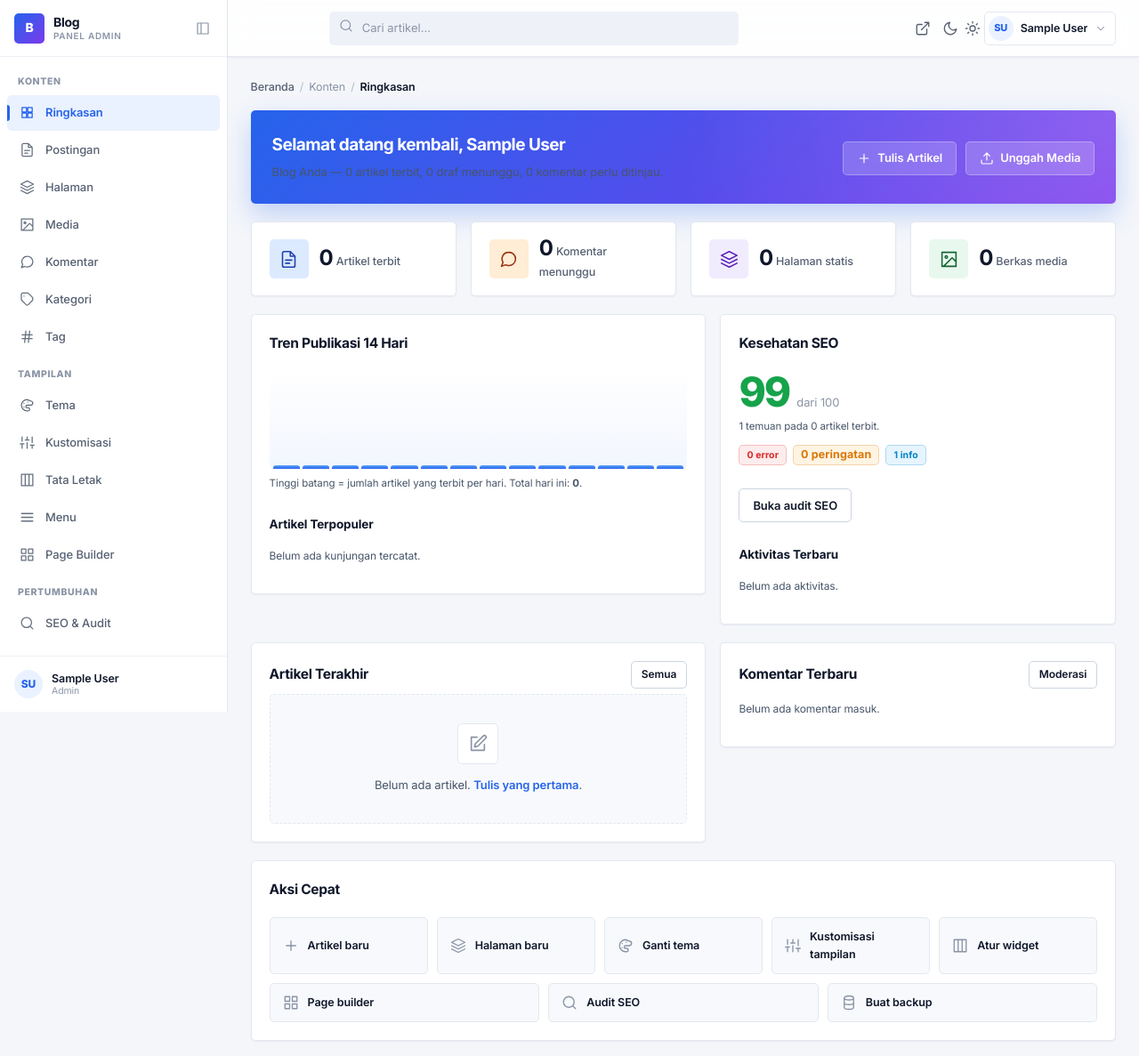
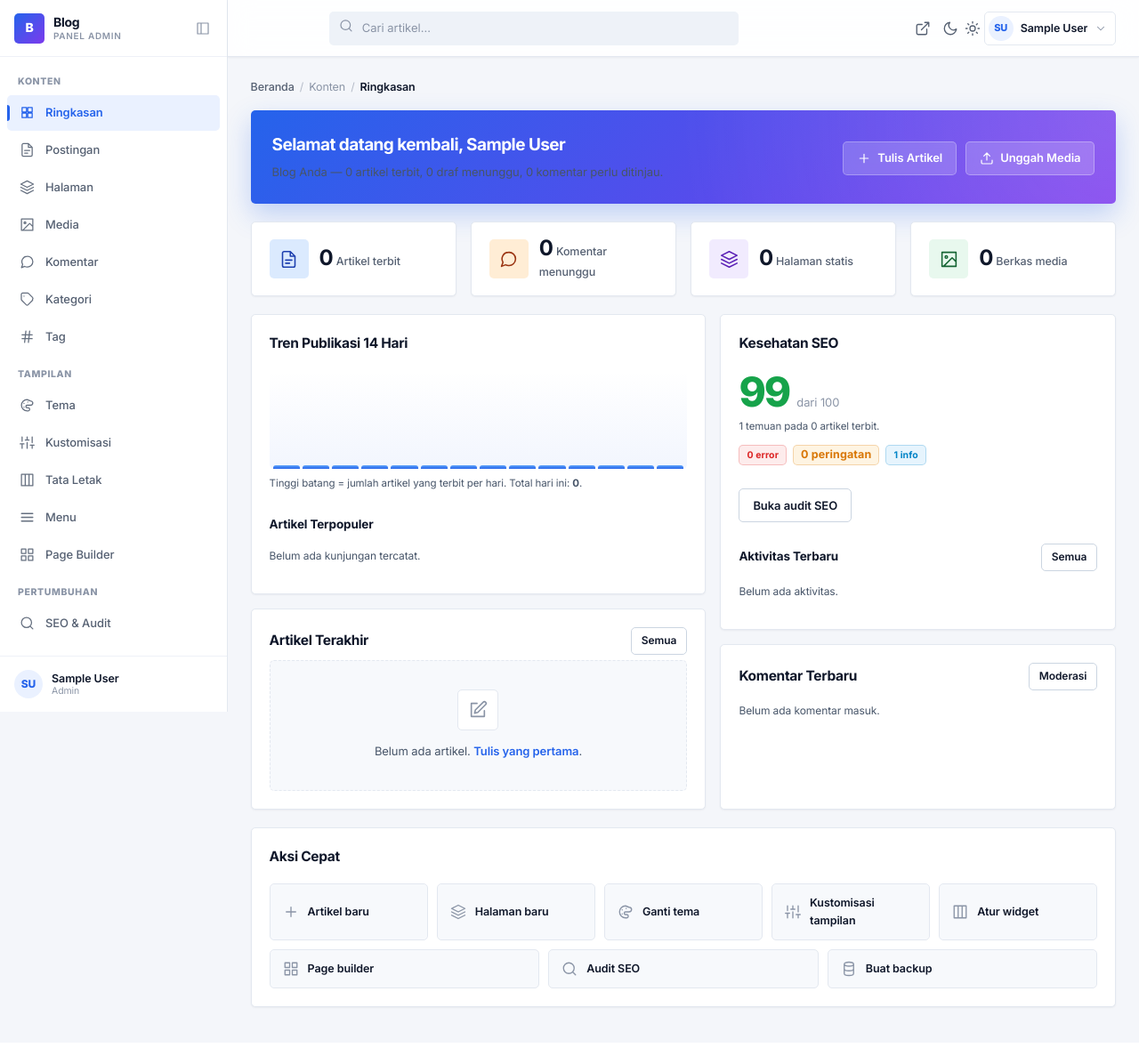
Before and after one commit to mjra271099/CMS-BLOGGING, a PHP site: page /admin in a window 1280 px wide. Shown: the top 1187 px of the page at 89% size. After the commit the page ends 1134 px from the top, so only its background shows below. Run offline with PHP 8.4, Linux system fonts and the light colour scheme; the visitor is signed in with stand-in values (Sample User, id 1); data that the repository does not hold is empty; some libraries are stand-ins or nearby versions.

Commit message:
fix(admin): remove empty gap bands from dashboard and SEO layouts
Both screens stacked two `.dashboard-cols` rows. Because a grid row is as tall
as its tallest card, a short card in row 1 left hundreds of pixels of page
background empty before row 2 began (measured 300-450px on the dashboard and
583/481px on the SEO screen).

- Dashboard and SEO now use `.dashboard-grid` with two independent
  `.dashboard-col` tracks. Each track stacks its own cards, so a tall card on
  one side can never push the next row down.
- Columns stretch to the same height and the last card in each track absorbs
  any leftover space, so both stacks end level with no background hole.
- Dashboard activity feed shows the 8 newest entries and links to the full
  activity log, which keeps the two columns naturally balanced.
- `.dashboard-cols` is retained for the single-row form/list screens.

Verified: dashboard and SEO have zero vertical holes and zero inter-section
gaps at 390, 990 and 1440px; both columns end at identical offsets; 23 admin
screens return 200 with no PHP notices; 46 integration + 36 HTTP tests pass;
SEO verification form still renders exactly one copy of every field.

```diff
--- a/app/Http/AdminController.php
+++ b/app/Http/AdminController.php
@@ -180,7 +180,7 @@ final class AdminController
     {
         $base = ['user' => $user, 'view' => $view];
         return match ($view) {
-            'dashboard' => $base + ['title' => 'Ringkasan', 'stats' => Analytics::overview(), 'activity' => Analytics::recentActivity(10), 'latest' => Post::query(['status' => 'all'], 6), 'comments' => Analytics::latestComments(5), 'topPosts' => Analytics::topPosts(5), 'seo' => Seo::audit()],
+            'dashboard' => $base + ['title' => 'Ringkasan', 'stats' => Analytics::overview(), 'activity' => Analytics::recentActivity(8), 'latest' => Post::query(['status' => 'all'], 6), 'comments' => Analytics::latestComments(5), 'topPosts' => Analytics::topPosts(5), 'seo' => Seo::audit()],
             'posts' => $base + $this->postsData(),
             'post-edit' => $base + $this->postEditData(),
             'pages' => $base + ['title' => 'Halaman', 'pages' => Page::all(['status' => 'all'])],
--- a/app/Views/admin/dashboard.php
+++ b/app/Views/admin/dashboard.php
@@ -84,7 +84,10 @@ foreach ($traffic as $row) {
     </a>
 </div>
 
-<div class="dashboard-cols">
+<?php /* Two independent columns: each one stacks its own cards, so a tall card
+         on one side no longer pushes the next row down and leaves a hole. */ ?>
+<div class="dashboard-grid">
+    <div class="dashboard-col">
         <div class="card">
             <h2>Tren Publikasi 14 Hari</h2>
             <?php if ($traffic): ?>
@@ -114,43 +117,6 @@ foreach ($traffic as $row) {
         </div>
 
         <div class="card">
-        <h2>Kesehatan SEO</h2>
-        <div class="seo-score <?= $seoScore >= 80 ? 'good' : ($seoScore >= 60 ? 'warn' : 'bad') ?>">
-            <span class="seo-number"><?= $seoScore ?></span>
-            <span class="seo-caption">dari 100</span>
-        </div>
-        <p class="help"><?= $seoIssues ?> temuan pada <?= (int)($seo['checked'] ?? 0) ?> artikel terbit.</p>
-        <?php if (!empty($seo['counts'])): ?>
-        <div class="pill-row">
-            <span class="pill danger"><?= (int)$seo['counts']['error'] ?> error</span>
-            <span class="pill warning"><?= (int)$seo['counts']['warning'] ?> peringatan</span>
-            <span class="pill info"><?= (int)$seo['counts']['info'] ?> info</span>
-        </div>
-        <?php endif; ?>
-        <a class="btn secondary" style="margin-top:16px" href="<?= e(url('admin/index.php?view=seo')) ?>">Buka audit SEO</a>
-
-        <h3 style="margin-top:26px">Aktivitas Terbaru</h3>
-        <?php if ($activity): ?>
-            <ul class="activity-list">
-            <?php foreach ($activity as $entry): ?>
-                <li>
-                    <span class="act-dot"></span>
-                    <span class="act-body">
-                        <span class="act-action"><?= e(str_replace(['.', '_'], ' ', (string)$entry['action'])) ?></span>
-                        <span class="act-detail"><?= e((string)($entry['detail'] ?? '')) ?><?= !empty($entry['username']) ? ' · ' . e((string)$entry['username']) : '' ?></span>
-                    </span>
-                    <span class="act-time"><?= e(AdminUi::dateShort((string)$entry['created_at'])) ?></span>
-                </li>
-            <?php endforeach; ?>
-            </ul>
-        <?php else: ?>
-            <p class="muted">Belum ada aktivitas.</p>
-        <?php endif; ?>
-    </div>
-</div>
-
-<div class="dashboard-cols" style="margin-top:20px">
-    <div class="card">
             <div class="toolbar" style="margin-bottom:6px">
                 <h2 style="margin:0">Artikel Terakhir</h2>
                 <a class="btn secondary small" href="<?= e(url('admin/index.php?view=posts')) ?>">Semua</a>
@@ -178,6 +144,46 @@ foreach ($traffic as $row) {
                 <p class="help"><?= $scheduled ?> artikel terjadwal akan terbit otomatis.</p>
             <?php endif; ?>
         </div>
+    </div>
+
+    <div class="dashboard-col">
+        <div class="card">
+            <h2>Kesehatan SEO</h2>
+            <div class="seo-score <?= $seoScore >= 80 ? 'good' : ($seoScore >= 60 ? 'warn' : 'bad') ?>">
+                <span class="seo-number"><?= $seoScore ?></span>
+                <span class="seo-caption">dari 100</span>
+            </div>
+            <p class="help"><?= $seoIssues ?> temuan pada <?= (int)($seo['checked'] ?? 0) ?> artikel terbit.</p>
+            <?php if (!empty($seo['counts'])): ?>
+            <div class="pill-row">
+                <span class="pill danger"><?= (int)$seo['counts']['error'] ?> error</span>
+                <span class="pill warning"><?= (int)$seo['counts']['warning'] ?> peringatan</span>
+                <span class="pill info"><?= (int)$seo['counts']['info'] ?> info</span>
+            </div>
+            <?php endif; ?>
+            <a class="btn secondary" style="margin-top:16px" href="<?= e(url('admin/index.php?view=seo')) ?>">Buka audit SEO</a>
+
+            <div class="toolbar" style="margin:24px 0 6px">
+                <h3 style="margin:0">Aktivitas Terbaru</h3>
+                <a class="btn secondary small" href="<?= e(url('admin/index.php?view=logs')) ?>">Semua</a>
+            </div>
+            <?php if ($activity): ?>
+                <ul class="activity-list">
+                <?php foreach ($activity as $entry): ?>
+                    <li>
+                        <span class="act-dot"></span>
+                        <span class="act-body">
+                            <span class="act-action"><?= e(str_replace(['.', '_'], ' ', (string)$entry['action'])) ?></span>
+                            <span class="act-detail"><?= e((string)($entry['detail'] ?? '')) ?><?= !empty($entry['username']) ? ' · ' . e((string)$entry['username']) : '' ?></span>
+                        </span>
+                        <span class="act-time"><?= e(AdminUi::dateShort((string)$entry['created_at'])) ?></span>
+                    </li>
+                <?php endforeach; ?>
+                </ul>
+            <?php else: ?>
+                <p class="muted">Belum ada aktivitas.</p>
+            <?php endif; ?>
+        </div>
 
         <div class="card">
             <div class="toolbar" style="margin-bottom:6px">
@@ -202,6 +208,7 @@ foreach ($traffic as $row) {
             <?php endif; ?>
         </div>
     </div>
+</div>
 
 <div class="card" style="margin-top:20px">
     <h2>Aksi Cepat</h2>
--- a/assets/admin.css
+++ b/assets/admin.css
@@ -941,6 +941,7 @@ textarea:focus-visible {
 
 @media (max-width: 900px) {
     .dashboard-cols { grid-template-columns: 1fr; }
+    .dashboard-grid { grid-template-columns: minmax(0, 1fr); }
 }
 
 /* ==========================================================
@@ -1660,6 +1661,26 @@ h1, h2, h3, h4, h5, h6 {
 /* Cards keep their natural height instead of stretching to the tallest
    neighbour, which used to leave big empty areas inside the dashboard. */
 .dashboard-cols { gap: var(--sp-4); align-items: start; }
+
+/* Dashboard columns: two independent tracks. Each track stacks its own cards,
+   so a tall card on one side can never push the next row down and leave a big
+   empty hole in the other column. */
+.dashboard-grid {
+    display: grid;
+    grid-template-columns: minmax(0, 1.15fr) minmax(0, 1fr);
+    gap: var(--sp-4);
+    align-items: stretch;
+}
+.dashboard-col {
+    display: flex;
+    flex-direction: column;
+    gap: var(--sp-4);
+    min-width: 0;
+}
+.dashboard-col .card { margin-bottom: 0; }
+/* The last card absorbs any leftover height so both columns end level and no
+   page-background hole appears beside the taller column. */
+.dashboard-col > .card:last-child { flex: 1 1 auto; }
 
 .quick-action {
     padding: 11px 14px;
@@ -2048,6 +2069,7 @@ body.sidebar-collapsed .sidebar-user { justify-content: center; padding: 7px 0;
     .top { padding: 0 12px; }
     .main { padding: var(--sp-5) var(--sp-4) var(--sp-7); }
     .dashboard-cols { grid-template-columns: 1fr; }
+    .dashboard-grid { grid-template-columns: minmax(0, 1fr); }
 }
 
 @media (max-width: 640px) {
```
Also changed, not shown: app/Views/admin/seo.php (+31 -27 lines). Lines whose indentation alone changed are shown as unchanged.
